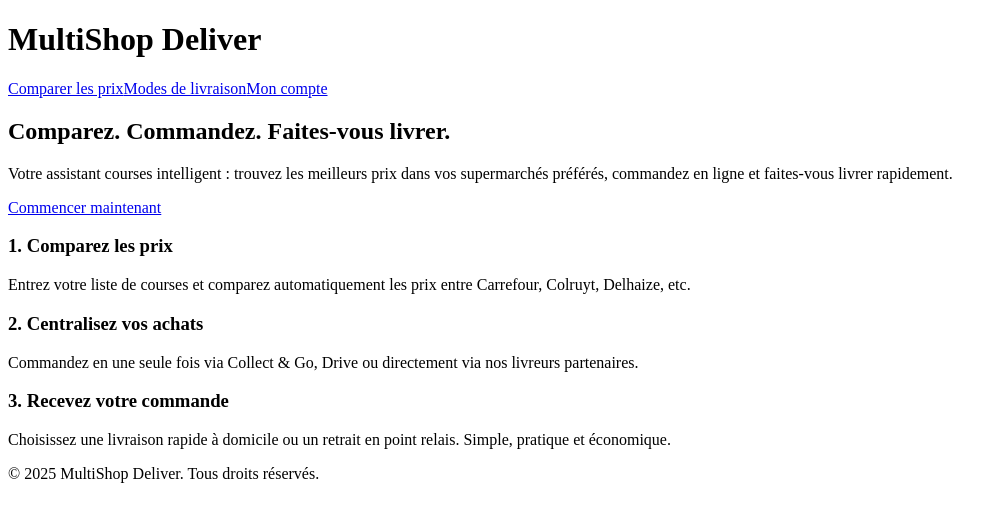
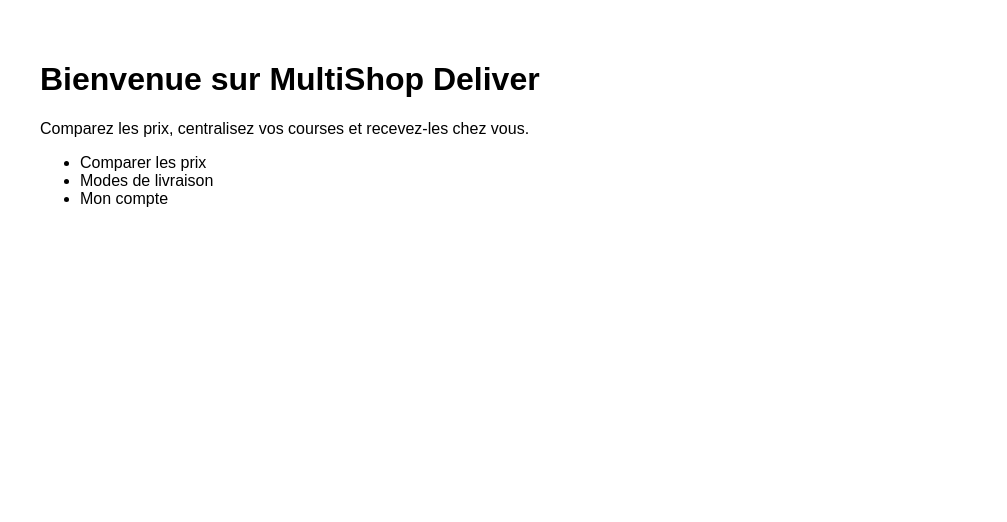
Before and after one commit to IroniKeys/multishop-deliver, a Next.js app: page / in a window 1280 px wide. Shown: the top 522 px of the page, without its empty margins (0-1007 px from the left). Built offline with nearby package versions, Linux system fonts and the light colour scheme.

Commit message:
Update index.js

```diff
--- a/pages/index.js
+++ b/pages/index.js
@@ -1,46 +1,13 @@
-import React from "react";
-import Link from "next/link";
-
-export default function HomePage() {
+export default function Home() {
   return (
-    <main className="min-h-screen bg-white text-gray-900">
-      <header className="p-6 border-b shadow-sm">
-        <div className="max-w-7xl mx-auto flex justify-between items-center">
-          <h1 className="text-2xl font-bold">MultiShop Deliver</h1>
-          <nav className="space-x-6">
-            <Link href="/comparateur" className="hover:text-blue-600">Comparer les prix</Link>
-            <Link href="/livraison" className="hover:text-blue-600">Modes de livraison</Link>
-            <Link href="/connexion" className="hover:text-blue-600">Mon compte</Link>
-          </nav>
-        </div>
-      </header>
-
-      <section className="bg-blue-50 py-20">
-        <div className="max-w-4xl mx-auto text-center px-4">
-          <h2 className="text-4xl font-extrabold mb-6">Comparez. Commandez. Faites-vous livrer.</h2>
-          <p className="text-lg mb-8">Votre assistant courses intelligent : trouvez les meilleurs prix dans vos supermarchés préférés, commandez en ligne et faites-vous livrer rapidement.</p>
-          <Link href="/comparateur" className="bg-blue-600 text-white py-3 px-6 rounded-xl text-lg font-semibold hover:bg-blue-700 transition">Commencer maintenant</Link>
-        </div>
-      </section>
-
-      <section className="max-w-6xl mx-auto px-4 py-16 grid md:grid-cols-3 gap-10">
-        <div className="bg-white shadow-md p-6 rounded-2xl">
-          <h3 className="text-xl font-semibold mb-2">1. Comparez les prix</h3>
-          <p>Entrez votre liste de courses et comparez automatiquement les prix entre Carrefour, Colruyt, Delhaize, etc.</p>
-        </div>
-        <div className="bg-white shadow-md p-6 rounded-2xl">
-          <h3 className="text-xl font-semibold mb-2">2. Centralisez vos achats</h3>
-          <p>Commandez en une seule fois via Collect & Go, Drive ou directement via nos livreurs partenaires.</p>
-        </div>
-        <div className="bg-white shadow-md p-6 rounded-2xl">
-          <h3 className="text-xl font-semibold mb-2">3. Recevez votre commande</h3>
-          <p>Choisissez une livraison rapide à domicile ou un retrait en point relais. Simple, pratique et économique.</p>
-        </div>
-      </section>
-
-      <footer className="bg-gray-100 py-8 text-center text-sm text-gray-600">
-        © 2025 MultiShop Deliver. Tous droits réservés.
-      </footer>
-    </main>
+    <div style={{ padding: "2rem", fontFamily: "Arial, sans-serif" }}>
+      <h1>Bienvenue sur MultiShop Deliver</h1>
+      <p>Comparez les prix, centralisez vos courses et recevez-les chez vous.</p>
+      <ul>
+        <li>Comparer les prix</li>
+        <li>Modes de livraison</li>
+        <li>Mon compte</li>
+      </ul>
+    </div>
   );
 }
```
